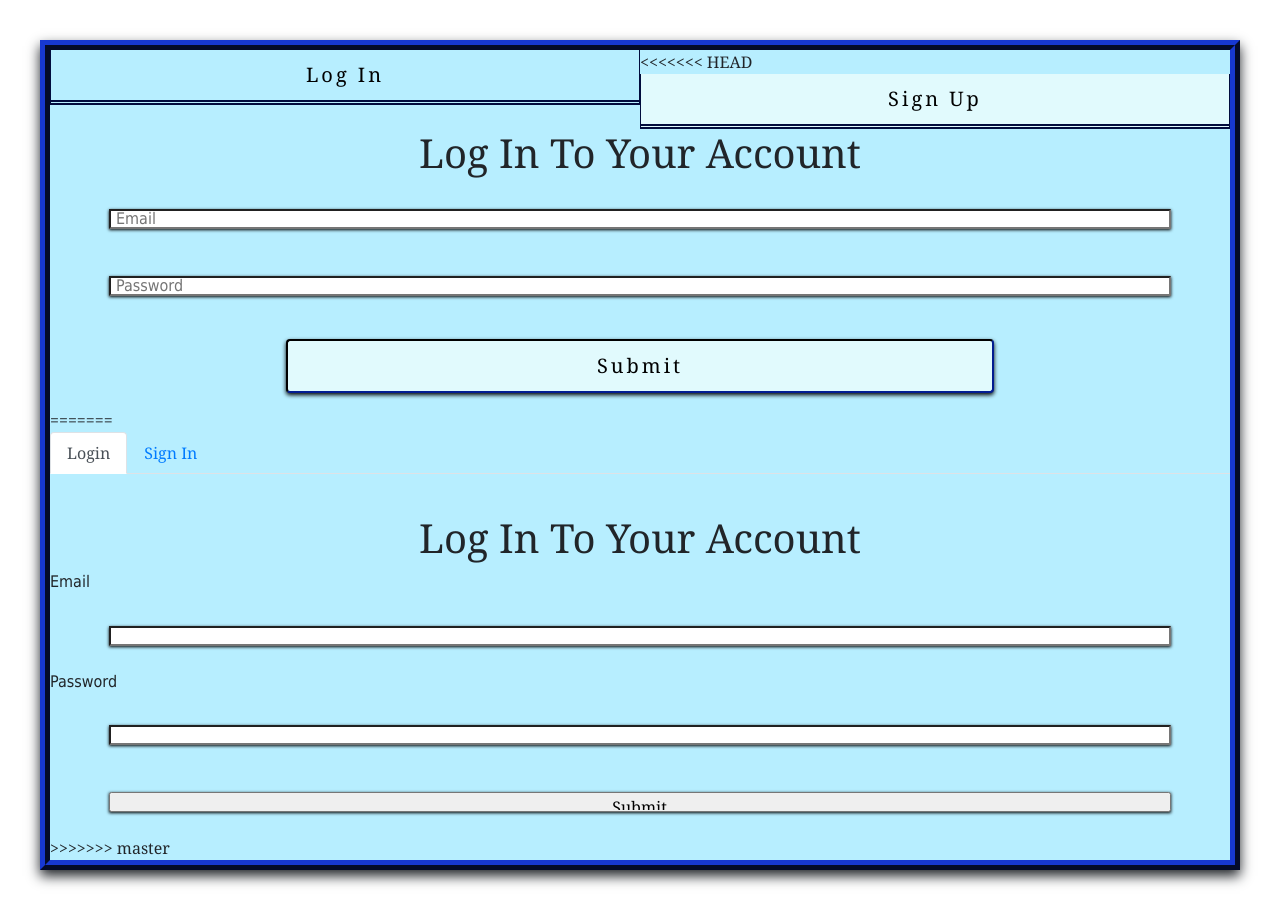
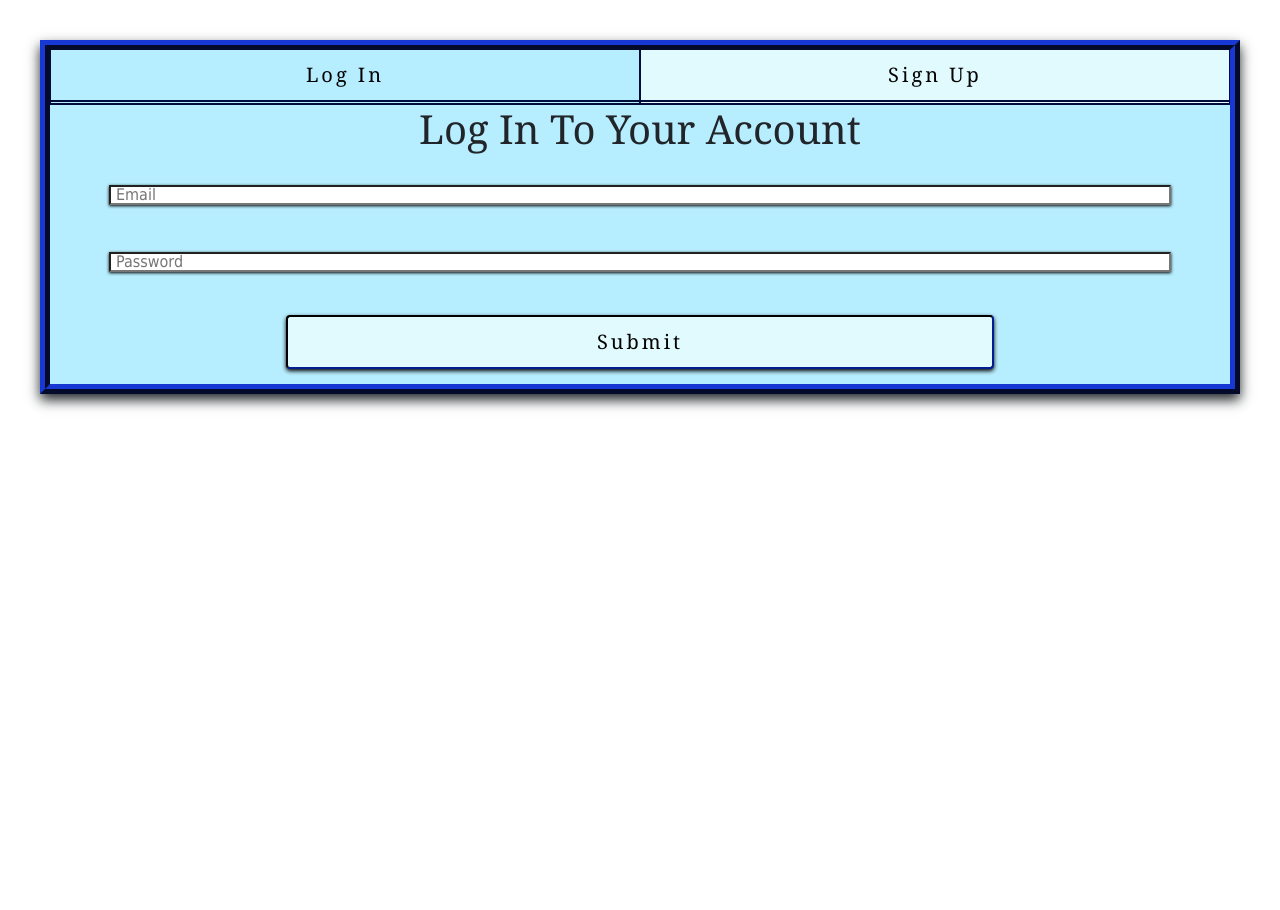
Before and after one commit to melilly/therapyhelp, a PHP site: page /login/index.php in a window 1280 px wide. After the commit the page ends 410 px from the top, so only its background shows below. Run offline with PHP 8.4, Linux system fonts and the light colour scheme.

Commit message:
Merge complete

```diff
--- a/login/index.php
+++ b/login/index.php
@@ -12,7 +12,6 @@
 
 <body>
 	<div class="parent">
-<<<<<<< HEAD
         <button class="top active" id="login-header" onclick="openTab(event, 'login')">
           Log In
         </button>
@@ -56,61 +55,6 @@
           <button class="submit" onclick="submitSignupData()">Submit</button>
         </div>
       <!--/form-->
-=======
-    <nav>
-      <div class="nav nav-tabs" id="nav-tab" role="tablist">
-        <a class="nav-item nav-link active" id="nav-home-tab" data-toggle="tab" href="#nav-home" role="tab" aria-controls="nav-home" aria-selected="true">Login</a>
-        <a class="nav-item nav-link" id="nav-profile-tab" data-toggle="tab" href="#nav-profile" role="tab" aria-controls="nav-profile" aria-selected="false">Sign In</a>
-      </div>
-    </nav>
-    <div class="tab-content" id="nav-tabContent">
-      <div class="tab-pane fade show active" id="nav-home" role="tabpanel" aria-labelledby="nav-home-tab">
-        <div class="tab active" id="login">
-        <h1>Log In To Your Account</h1>
-        <form action="check.php" method="POST">
-          <div class="field">
-          <label>Email</label>
-          <input class="email" type="email" name="email"/>
-        </div>
-        <div class="field">
-          <label>Password</label>
-          <input class="pw" type="text" name="Password"/>
-        </div>
-        <input type="submit" name="submit" value="Submit">
-        </form>
-      </div>
-      </div>
-      <div class="tab-pane fade" id="nav-profile" role="tabpanel" aria-labelledby="nav-profile-tab">
-        <form action="insert.php" method="POST">
-          <div class="field">
-          <label>First Name</label>
-          <input class="fname" type="text"name="first_name"/>
-        </div>
-        <div class="field">
-          <label>Last Name</label>
-          <input class="lname" type="text"name=" last_name"/>
-        </div>
-        <div class="field">
-          <label>Email</label>
-          <input class="email" type="email" name="email"/>
-        </div>
-        <div class="field">
-          <label>Password</label>
-          <input class="pw" type="text"name="pw"/>
-        </div>
-        <div class="field">
-          <label>Retype Password</label>
-          <input class="pw" type="text"/>
-        </div>
-        <ul>
-          <li style="list-style: none">  <input type="radio" name="type" value="1"> Seeking Help</li>
-          <li style="list-style: none"><input type="radio" name="type" value="0"> Wanting To help</li></li>
-        </ul>
-        <input type="submit" name="submit" value="Submit">
-        </form>
-      </div>
-    </div>
->>>>>>> master
   </div>
   <script src="https://code.jquery.com/jquery-3.3.1.slim.min.js" integrity="sha384-q8i/X+965DzO0rT7abK41JStQIAqVgRVzpbzo5smXKp4YfRvH+8abtTE1Pi6jizo" crossorigin="anonymous"></script>
 <script src="https://cdnjs.cloudflare.com/ajax/libs/popper.js/1.14.3/umd/popper.min.js" integrity="sha384-ZMP7rVo3mIykV+2+9J3UJ46jBk0WLaUAdn689aCwoqbBJiSnjAK/l8WvCWPIPm49" crossorigin="anonymous"></script>
```
Also changed, not shown: login/insert.php (+0 -18 lines).
